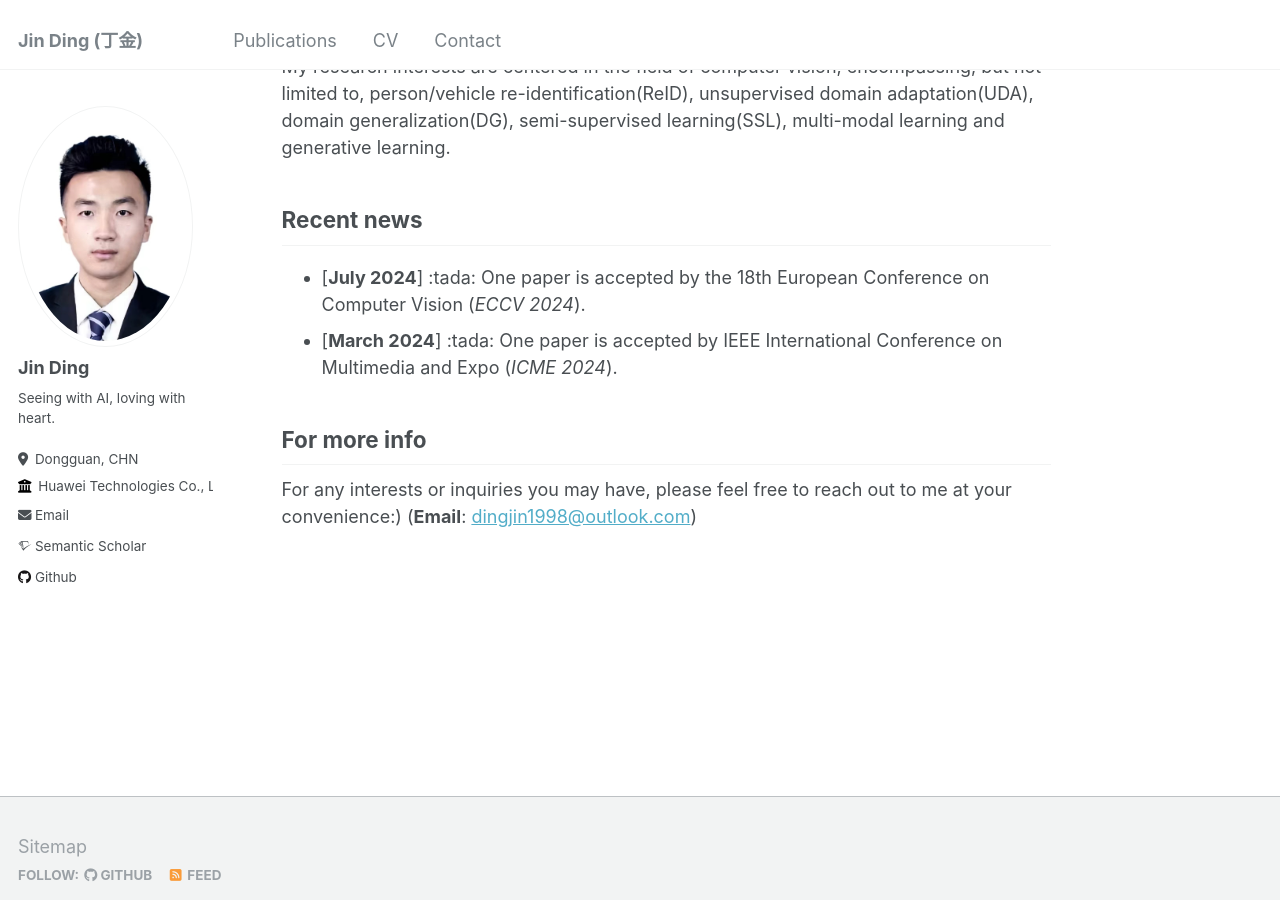
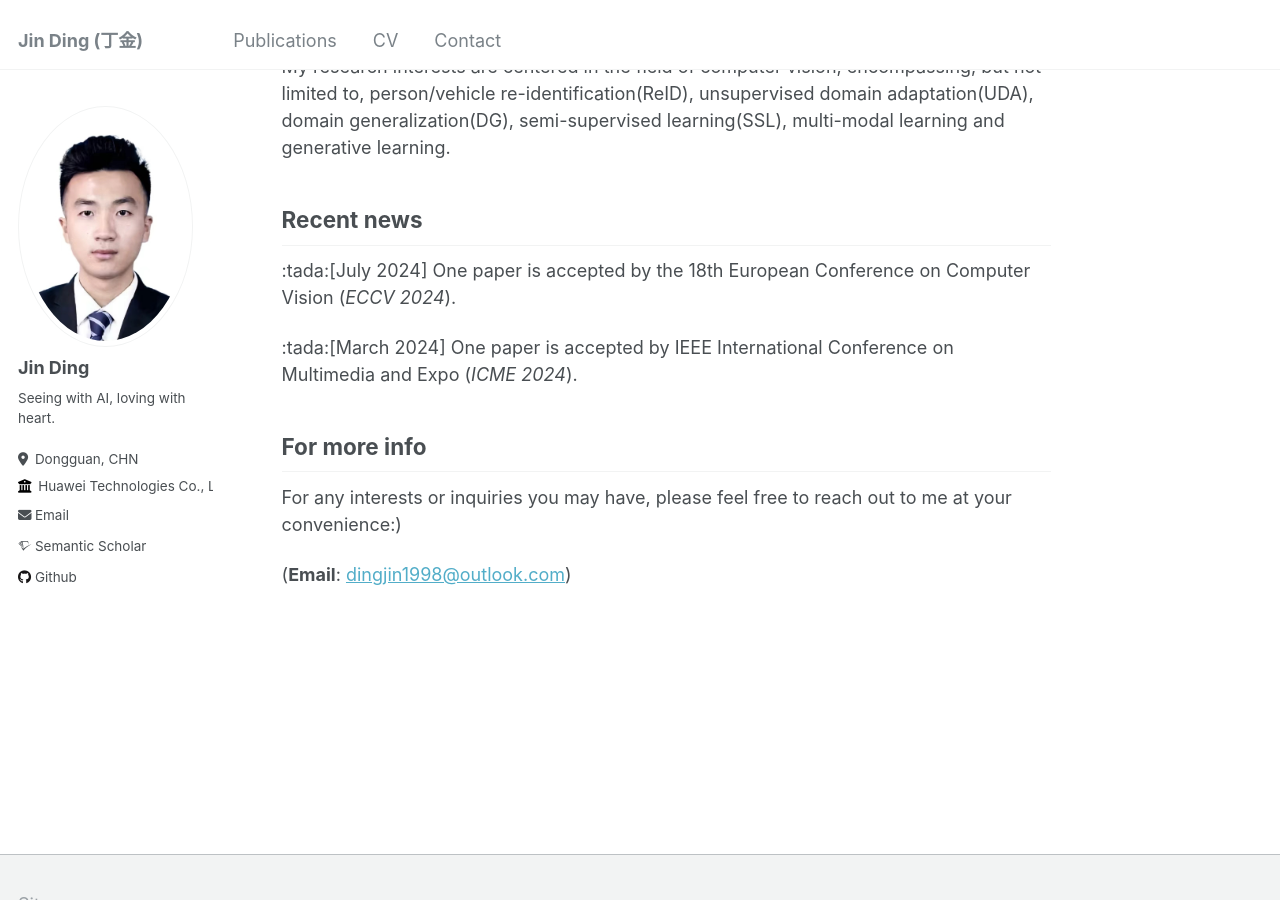
Before and after one commit to DJEddyking/djeddyking.github.io, a Jekyll site: the page built from _pages/about.md, in a window 1280 px wide and 900 px high, scrolled down 403 px. Built offline with Jekyll 4.4.1, drawn with Linux system fonts in a browser that asks for light colours; some web fonts are replaced.

```diff
--- a/_pages/about.md
+++ b/_pages/about.md
@@ -17,10 +17,12 @@ My research interests are centered in the field of computer vision, encompassing
 
 Recent news
 ------
-- [**July 2024**] :tada: One paper is accepted by the 18th European Conference on Computer Vision (<i>ECCV 2024</i>).
-- [**March 2024**] :tada: One paper is accepted by IEEE International Conference on Multimedia and Expo (<i>ICME 2024</i>).
+:tada:[July 2024]  One paper is accepted by the 18th European Conference on Computer Vision (<i>ECCV 2024</i>).
+
+:tada:[March 2024] One paper is accepted by IEEE International Conference on Multimedia and Expo (<i>ICME 2024</i>).
 
 For more info
 ------
 For any interests or inquiries you may have, please feel free to reach out to me at your convenience:)
+
 (**Email**: [dingjin1998@outlook.com](dingjin1998@outlook.com))
```
